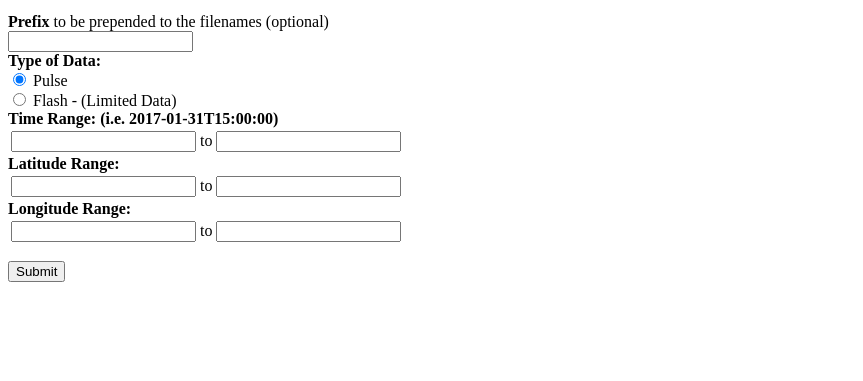
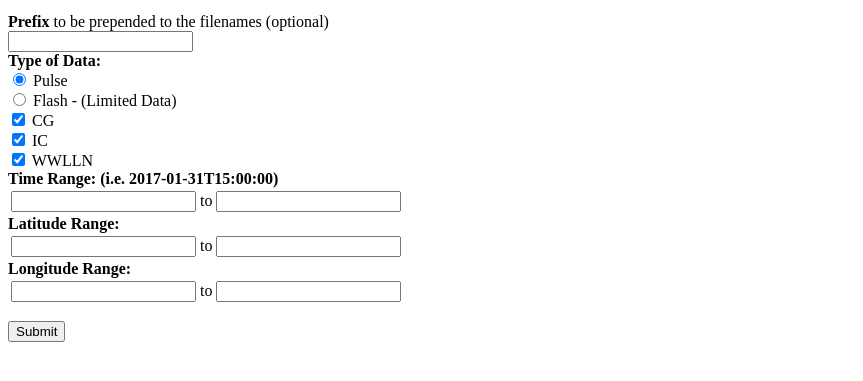
Before and after one commit to kwong70/lxarchives-, a plain HTML site: page index.html in a window 1280 px wide. Shown: the part 137-518 px from the top of the page, without its empty margins (0-863 px from the left). Drawn offline with Linux system fonts and the light colour scheme.

Commit message:
Added checkbox in html and report output includes cg ci and wwlln... hopefully

```diff
--- a/index.html
+++ b/index.html
@@ -25,7 +25,12 @@
 	  	  	<input type="radio" name="ltType" value="pulse" checked> Pulse<br>
   			<input type="radio" name="ltType" value="flash"> Flash - (Limited Data) <br>
 	  </div>
+
 	  <div>
+	  		<input type="checkbox" name="cg" value="true" checked> CG<br>
+  			<input type="checkbox" name="ic" value="true" checked> IC<br>
+  			<input type="checkbox" name="wwlln" value="true" checked> WWLLN<br>
+	  </div>
 	  <b>Time Range: (i.e. 2017-01-31T15:00:00)</b><br>
 
 		<table>
```
Also changed, not shown: 1 other file.
